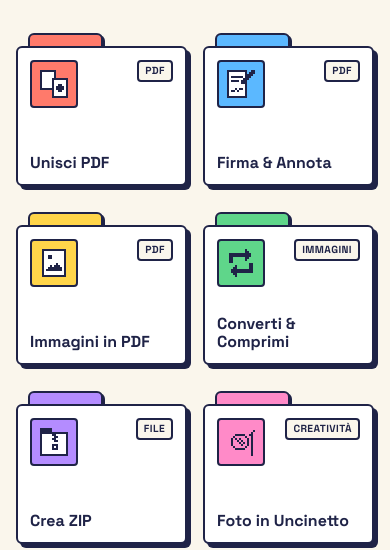
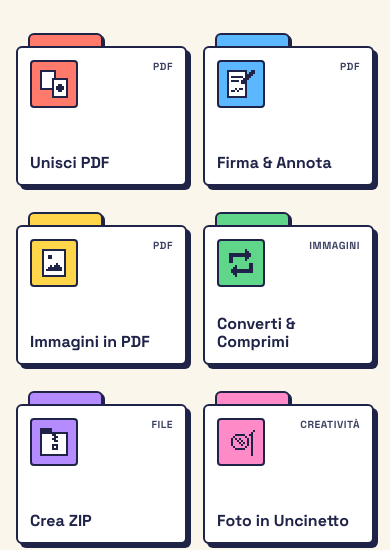
Before and after one commit to berlibuddy/pixeltools, a website built with Vite: page index.html in a window 390 px wide. Shown: the part 308-858 px from the top of the page. Built offline with nearby package versions, Linux system fonts and the light colour scheme.

Commit message:
Passo 6b2: categoria come testo leggero sul telefono

```diff
--- a/src/styles/style.css
+++ b/src/styles/style.css
@@ -881,8 +881,9 @@ input[type="range"]::-moz-range-thumb {
   .result-item > :nth-child(n+3) { grid-column: 2; justify-self: start; }
   .file-thumb, .file-type { width: 40px; height: 40px; }
 
-  /* Dashboard sul telefono: 2 colonne, solo icona, targhetta e nome
-     (tutta la card si tocca) */
+  /* Dashboard sul telefono: 2 colonne, solo icona, categoria e nome
+     (tutta la card si tocca). La categoria diventa testo leggero,
+     senza riquadro, sempre di fianco all'icona. */
   .tool-grid { grid-template-columns: repeat(2, minmax(0, 1fr)); gap: 26px 16px; }
   .tool-card { padding-top: 13px; }
   .tool-card::before { left: 12px; width: 44%; height: 20px; box-shadow: var(--shadow-sm); }
@@ -890,10 +891,24 @@ input[type="range"]::-moz-range-thumb {
   .card-top { gap: 6px; }
   .card-tile { width: 48px; height: 48px; }   /* 48 − 2×2 = 44, icona 32 (6px per lato) */
   .px-icon { width: 32px; height: 32px; }     /* 16×2 → sempre nitida */
-  .card-tag { padding: 2px 6px; font-size: .6875rem; }
+  .card-tag {
+    padding: 0;
+    background: none;
+    border: 0;
+    border-radius: 0;
+    font-size: .6875rem;
+    letter-spacing: .05em;
+    color: var(--muted);
+  }
   .tool-card h2 { margin-top: auto; font-size: 1.0625rem; line-height: 1.15; }
   .tool-card p,
   .card-go { display: none; }
+}
+/* Telefoni molto stretti: "CREATIVITÀ" non starebbe più di fianco
+   all'icona (va a capo sotto i 332px) → la categoria si nasconde,
+   così le card restano tutte uguali. */
+@media (max-width: 339px) {
+  .card-tag { display: none; }
 }
 
 @media (prefers-reduced-motion: reduce) {
```
